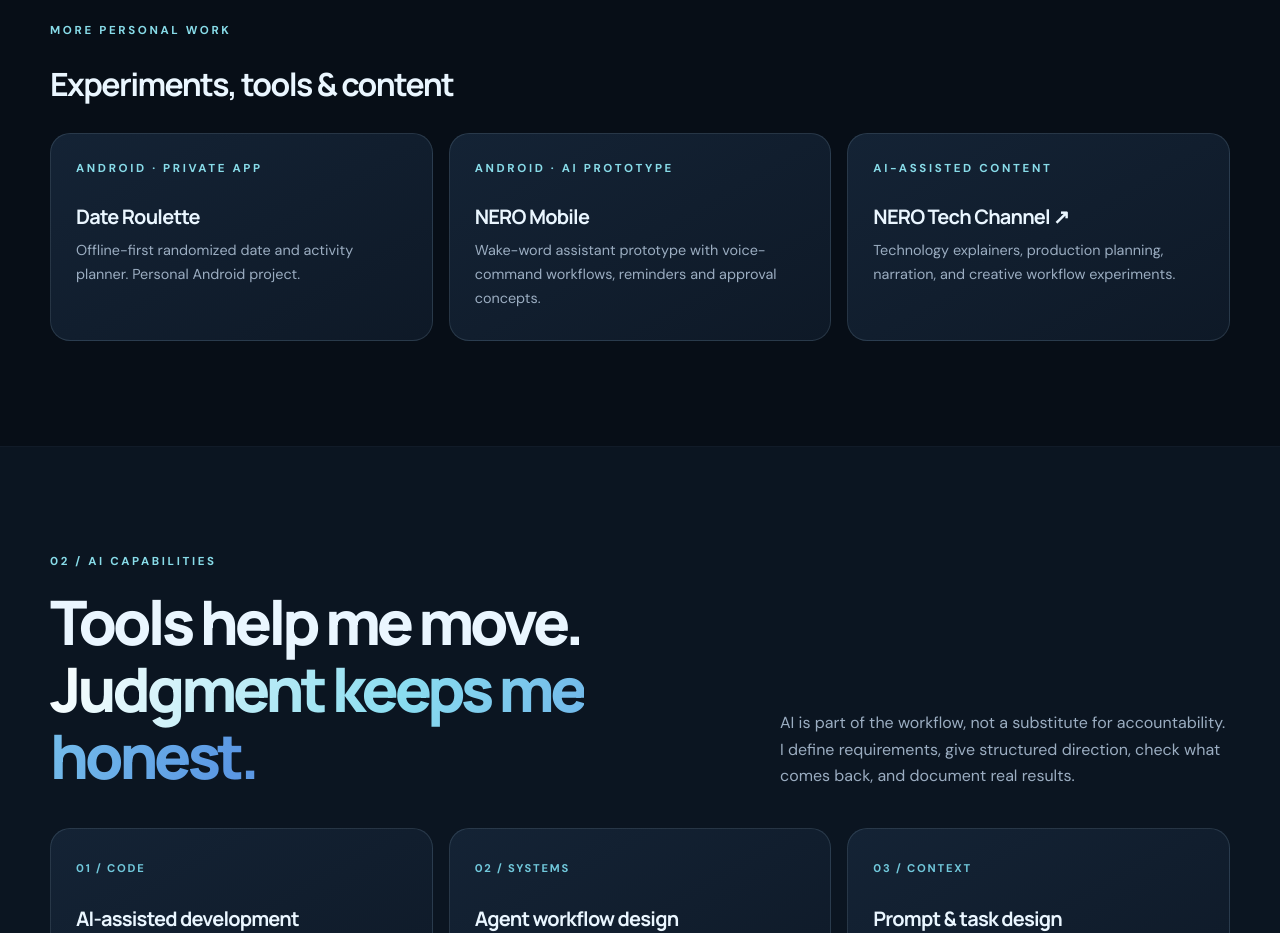
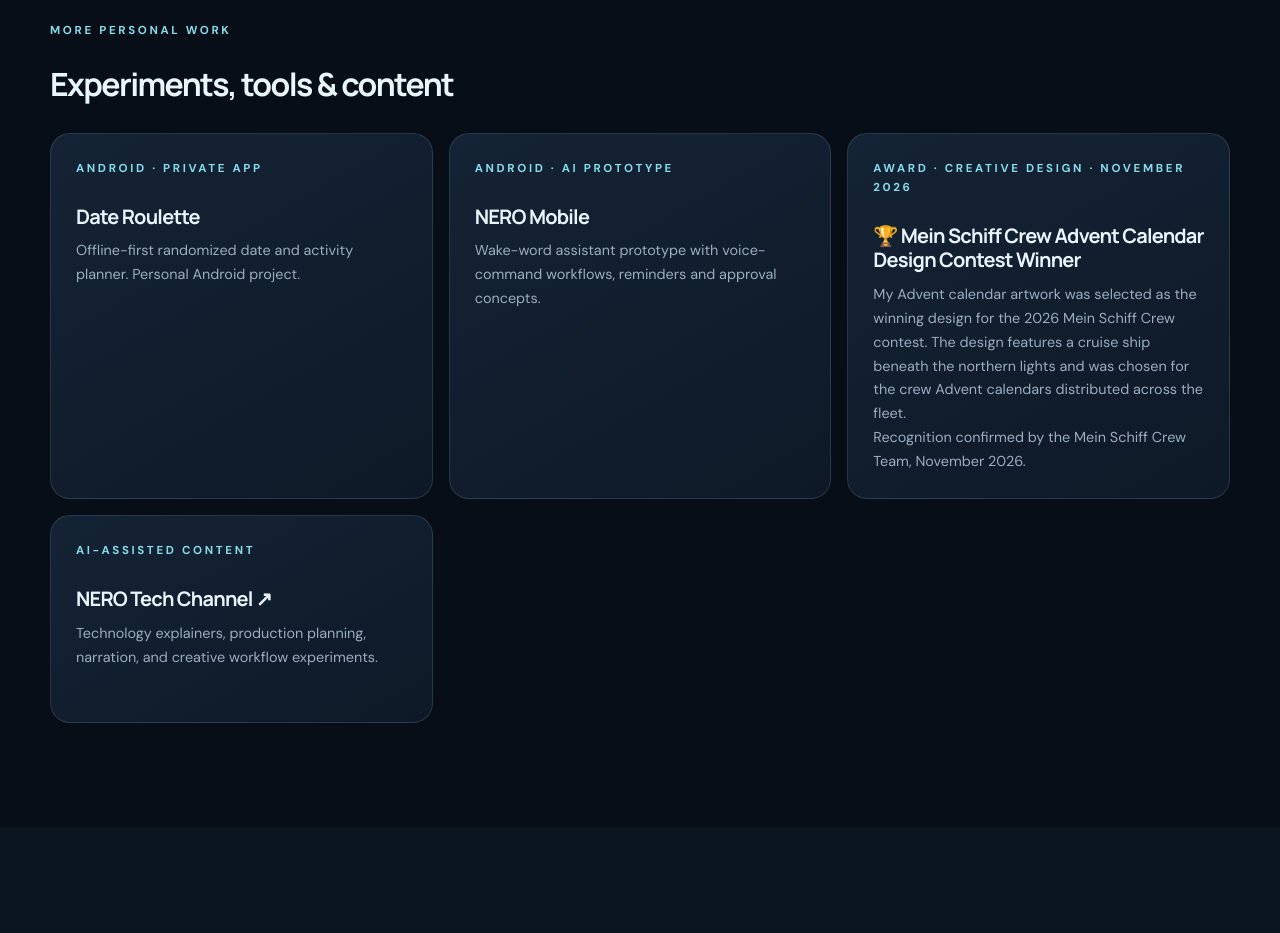
Before and after one commit to tuncaokimjohn-code/kim-john-portfolio, a plain HTML site: page index.html in a window 1280 px wide. Shown: the part 5100-6033 px from the top of the page. Drawn offline with Linux system fonts and the light colour scheme.

Commit message:
Add Mein Schiff Advent calendar contest win to portfolio

```diff
--- a/index.html
+++ b/index.html
@@ -14,7 +14,7 @@
 <article class="work-card reveal glow-surface"><a aria-label="Explore SafeOrbit" class="work-visual orbit" href="projects/safeorbit.html"><img alt="SafeOrbit location-sharing disabled view displaying a general Philippines map" class="phone" loading="lazy" src="assets/media/safeorbit-gps-off.webp"/></a><div class="work-info"><div class="topline"><span class="work-label">05 / FAMILY SAFETY · MAPS</span><span class="status">Prototype</span></div><h3>SafeOrbit</h3><p>Privacy-conscious location-sharing concepts, family tracking interfaces, map/globe experiments, and trip-safety workflows.</p><a class="textlink" href="projects/safeorbit.html">View project ↗</a></div></article>
 <article class="work-card reveal glow-surface"><a aria-label="Explore NERO AI system" class="work-visual nero" href="projects/nero.html"><div style="text-align:center;padding:20px"><div style="font-size:clamp(3.5rem,7vw,6.5rem);font-weight:900;letter-spacing:-.1em;color:#c5f8ff;text-shadow:0 0 50px #44d2f59b">NERO<span style="color:#5bdaef">.</span></div><div style="color:#9ce4f2;letter-spacing:.36em;font-size:.7rem">PERSONAL AI SYSTEM</div></div></a><div class="work-info"><div class="topline"><span class="work-label">06 / AGENTS · LINUX · AI</span><span class="status">Active development</span></div><h3>Project NERO</h3><p>Personal multi-agent AI system with differentiated roles, approval gates, human review, and a working prototype.</p><a class="textlink" href="projects/nero.html">Watch existing NERO demo ↗</a></div></article>
 <article class="work-card feature reveal glow-surface"><a aria-label="Visit Harbor Bean coffee website sample" class="work-visual coffee" href="projects/harbor-bean/index.html"><div style="position:absolute;inset:0;background:linear-gradient(90deg,#110c08a8,#1a110822),url('https://images.pexels.com/photos/2797071/pexels-photo-2797071.jpeg?auto=compress&amp;cs=tinysrgb&amp;w=1600') center 52%/cover"></div><div style="position:absolute;left:8%;top:26%;color:#fff7ec"><span style="font:700 .8rem DM Sans;letter-spacing:.2em">HARBOR BEAN</span><h3 style="font-family:Georgia,serif;font-weight:400;line-height:1;font-size:clamp(2.5rem,6vw,5.5rem);margin:14px 0">Slow mornings.<br/>Better coffee.</h3></div></a><div class="work-info"><div class="topline"><span class="work-label">07 / RESPONSIVE WEBSITE · CLIENT-STYLE DEMO</span><span class="status">Fictional brand</span></div><h3>Harbor Bean Coffee</h3><p>A fully redesigned fictional specialty café website with real free-stock photography, responsive layouts, and elegant UI interaction.</p><a class="textlink" href="projects/harbor-bean/index.html">Open the website demo ↗</a></div></article>
-</div><div class="reveal" style="margin-top:60px"><span class="eyebrow">MORE PERSONAL WORK</span><h3 style="font-family:Manrope,system-ui,sans-serif;letter-spacing:-.05em;font-size:2rem;margin:0 0 22px">Experiments, tools &amp; content</h3><div class="samples"><article class="sample"><span class="eyebrow">ANDROID · PRIVATE APP</span><h3>Date Roulette</h3><p>Offline-first randomized date and activity planner. Personal Android project.</p></article><article class="sample"><span class="eyebrow">ANDROID · AI PROTOTYPE</span><h3>NERO Mobile</h3><p>Wake-word assistant prototype with voice-command workflows, reminders and approval concepts.</p></article><a class="sample" href="https://www.youtube.com/@NEROTechChannel" rel="noopener noreferrer" target="_blank"><span class="eyebrow">AI-ASSISTED CONTENT</span><h3>NERO Tech Channel ↗</h3><p>Technology explainers, production planning, narration, and creative workflow experiments.</p></a></div></div></div></section>
+</div><div class="reveal" style="margin-top:60px"><span class="eyebrow">MORE PERSONAL WORK</span><h3 style="font-family:Manrope,system-ui,sans-serif;letter-spacing:-.05em;font-size:2rem;margin:0 0 22px">Experiments, tools &amp; content</h3><div class="samples"><article class="sample"><span class="eyebrow">ANDROID · PRIVATE APP</span><h3>Date Roulette</h3><p>Offline-first randomized date and activity planner. Personal Android project.</p></article><article class="sample"><span class="eyebrow">ANDROID · AI PROTOTYPE</span><h3>NERO Mobile</h3><p>Wake-word assistant prototype with voice-command workflows, reminders and approval concepts.</p></article><article class="sample"><span class="eyebrow">AWARD · CREATIVE DESIGN · NOVEMBER 2026</span><h3>🏆 Mein Schiff Crew Advent Calendar Design Contest Winner</h3><p>My Advent calendar artwork was selected as the winning design for the 2026 Mein Schiff Crew contest. The design features a cruise ship beneath the northern lights and was chosen for the crew Advent calendars distributed across the fleet.</p><p class="note">Recognition confirmed by the Mein Schiff Crew Team, November 2026.</p></article><a class="sample" href="https://www.youtube.com/@NEROTechChannel" rel="noopener noreferrer" target="_blank"><span class="eyebrow">AI-ASSISTED CONTENT</span><h3>NERO Tech Channel ↗</h3><p>Technology explainers, production planning, narration, and creative workflow experiments.</p></a></div></div></div></section>
 <section class="section alt" id="ai"><div class="wrap"><div class="section-head reveal"><div><span class="eyebrow">02 / AI CAPABILITIES</span><h2>Tools help me move.<br/><span class="gradient">Judgment keeps me honest.</span></h2></div><p>AI is part of the workflow, not a substitute for accountability. I define requirements, give structured direction, check what comes back, and document real results.</p></div><div class="skillgrid">
 <div class="skillcard reveal"><span class="num">01 / CODE</span><h3>AI-assisted development</h3><p>Structured coding assistance for prototypes, feature implementation, debugging, and refactoring with manual review.</p></div>
 <div class="skillcard reveal"><span class="num">02 / SYSTEMS</span><h3>Agent workflow design</h3><p>Role-separated agents, scoped operations, approval stages, and verifiable outcomes in Project NERO.</p></div>
```
